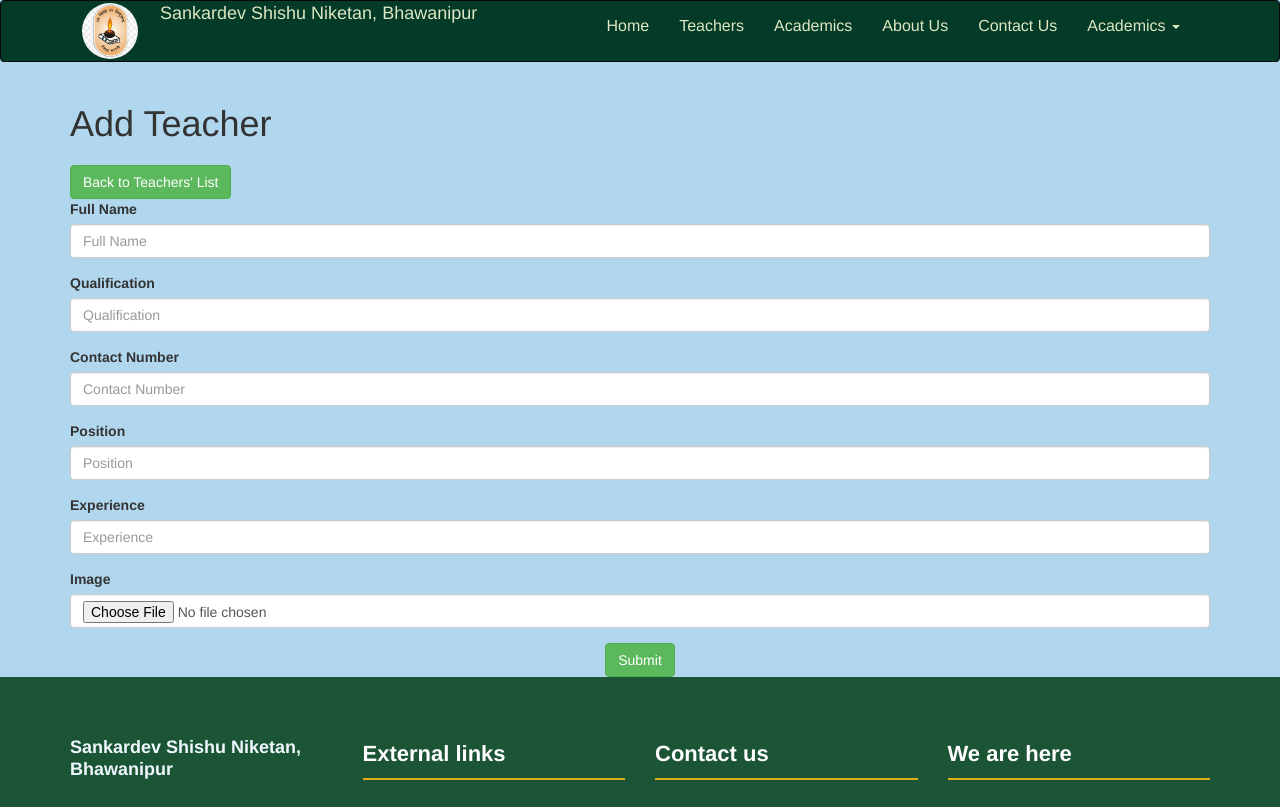
After one commit to Bucephalus-lgtm/ssnb, a Node server app: page /admin/teachers/add-teacher in a window 1280 px wide. The commit adds this page. Shown: the top 807 px of the page. Run offline with Node 20, Linux system fonts and the light colour scheme; data that the repository does not hold is empty; some libraries are stand-ins or nearby versions.

Commit message:
teachers details added

```diff
--- /dev/null
+++ b/routes/admin_teachers.js
@@ -0,0 +1,101 @@
+const express = require('express');
+const router = express.Router();
+const mkdirp = require('mkdirp');
+const fs = require('fs-extra');
+
+const Faculty = require('../models/faculty');
+
+router.get('/add-teacher', function (req, res) {
+    const full_name = '';
+    const qualification = '';
+    const contact_no = '';
+    const position = '';
+    const experience = '';
+
+    Faculty.find(function (err, faculties) {
+        res.render('admin/add-teacher', {
+            full_name: full_name,
+            qualification: qualification,
+            contact_no: contact_no,
+            position: position,
+            experience: experience,
+            faculties: faculties
+        });
+    });
+});
+
+router.post('/add-teacher', function (req, res) {
+    // if (req.files) {
+    //     console.log(req.files);
+    // }
+    console.log(req.files);
+    const imageFile = typeof req.files.image !== "undefined" ? req.files.image.name : "";
+    console.log(imageFile);
+
+    // req.checkBody('full_name', 'A faculty must have a name!').notEmpty();
+    // req.checkBody('qualification', 'The faculty member must have some educational qualification!').notEmpty();
+
+    const full_name = req.body.full_name;
+    const slug = full_name.replace(/\s+/g, '-').toLowerCase();
+    const qualification = req.body.qualification;
+    const contact_no = req.body.contact_no;
+    const position = req.body.position;
+    const experience = req.body.experience;
+
+    const errors = req.validationErrors();
+
+    if (errors) {
+        res.render('admin/add-teacher', {
+            errors: errors
+        });
+    } else {
+        Faculty.findOne({ slug: slug }, function (err, faculty) {
+            if (faculty) {
+                // req.flash('danger', 'This teacher is already added!');
+                res.render('admin/add-teacher', {
+                    full_name: full_name,
+                    slug: slug,
+                    qualification: qualification,
+                    contact_no: contact_no,
+                    position: position,
+                    experience: experience,
+                });
+            } else {
+                const faculty = new Faculty({
+                    full_name: full_name,
+                    slug: slug,
+                    qualification: qualification,
+                    contact_no: contact_no,
+                    position: position,
+                    experience: experience,
+                    image: imageFile
+                });
+
+                faculty.save(function (err) {
+                    if (err)
+                        return console.log(err);
+
+                    mkdirp('public/faculty_images/' + faculty._id, function (err) {
+                        return console.log(err);
+                    });
+
+                    if (imageFile != "") {
+                        const facultyImage = req.files.image;
+                        const path = 'public/faculty_images/' + faculty._id + '/' + imageFile;
+
+                        facultyImage.mv(path, function (err) {
+                            return console.log(err);
+                        });
+                    }
+
+                    // req.flash('success', 'Teacher added!');
+                    res.redirect('/teachers');
+                });
+            }
+        });
+
+    }
+
+});
+
+module.exports = router;
--- /dev/null
+++ b/views/admin/add-teacher.ejs
@@ -0,0 +1,45 @@
+<%- include('../layouts/header') %>
+
+
+<h1>Add Teacher</h1>
+<a href="/teachers" class="btn btn-success">Back to Teachers' List</a>
+
+<form method="POST" action="/admin/teachers/add-teacher" enctype="multipart/form-data">
+
+    <div class="form-group my-10">
+        <label>Full Name</label>
+        <input type="text" class="form-control" name="full_name" value="<%= full_name  %>"  placeholder="Full Name">
+    </div>
+
+    <div class="form-group">
+        <label>Qualification</label>
+        <input type="text" class="form-control" name="qualification" value="<%= qualification %>"  placeholder="Qualification">
+    </div>
+
+    <div class="form-group">
+        <label>Contact Number</label>
+        <input type="text" class="form-control" name="contact_no" value="<%= contact_no %>"  placeholder="Contact Number">
+    </div>
+
+    <div class="form-group">
+        <label>Position</label>
+        <input type="text" class="form-control" name="position" value="<%= position %>"  placeholder="Position">
+    </div>
+
+    <div class="form-group">
+        <label>Experience</label>
+        <input type="text" class="form-control" name="experience" value="<%= experience %>"  placeholder="Experience">
+    </div>
+
+    <div class="form-group">
+        <label>Image</label>
+        <input type="file" class="form-control" name="image">
+    </div>
+
+    <div class="text-center">
+        <button type="submit" class="btn btn-success">Submit</button>
+    </div>
+
+</form>
+
+<%- include('../layouts/footer') %>
--- a/views/contacts.ejs
+++ b/views/contacts.ejs
@@ -28,7 +28,7 @@
                             <input type="phn" placeholder="Phone Number" name="Phone number">
                         </div>
                         <div class="full field">
-                            <textarea placeholder="Massage"></textarea>
+                            <textarea placeholder="Message"></textarea>
                         </div>
                         <div class="full field">
                             <div class="center"><button>Send</button></div>
```
Also changed, not shown: server.js (+60 -0 lines), views/details.ejs (added, +27 -0 lines), views/teachers.ejs (+21 -0 lines), public/faculty_images/5f5912886f01fe0db09d2277/me.jpg (deleted), public/faculty_images/5f5912d56f01fe0db09d2278/Screenshot (14).png (deleted), public/faculty_images/5f5a3c781dbb1c19808772b6/me.jpg (deleted), public/faculty_images/5f6110f969f318573062d62d/corona_.jpg (deleted), public/faculty_images/5f61111769f318573062d62e/math1.jpg (deleted), public/faculty_images/5f61114ef9311e349469f8d4/Screenshot (573).png (deleted), public/faculty_images/5f61119d92ff011218e34937/PASSBOOK-NSP.jpg (deleted), public/faculty_images/5f61125c92ff011218e34938/Q3.jpg (deleted), public/faculty_images/5f637b1ec38cb444043d3efe/Screenshot (103).png (deleted), public/faculty_images/5f63b556d72241f85905bb3f/six.jpg (deleted), public/faculty_images/5f63b579d72241f85905bb40/me.jpg (deleted), 3 more files.
